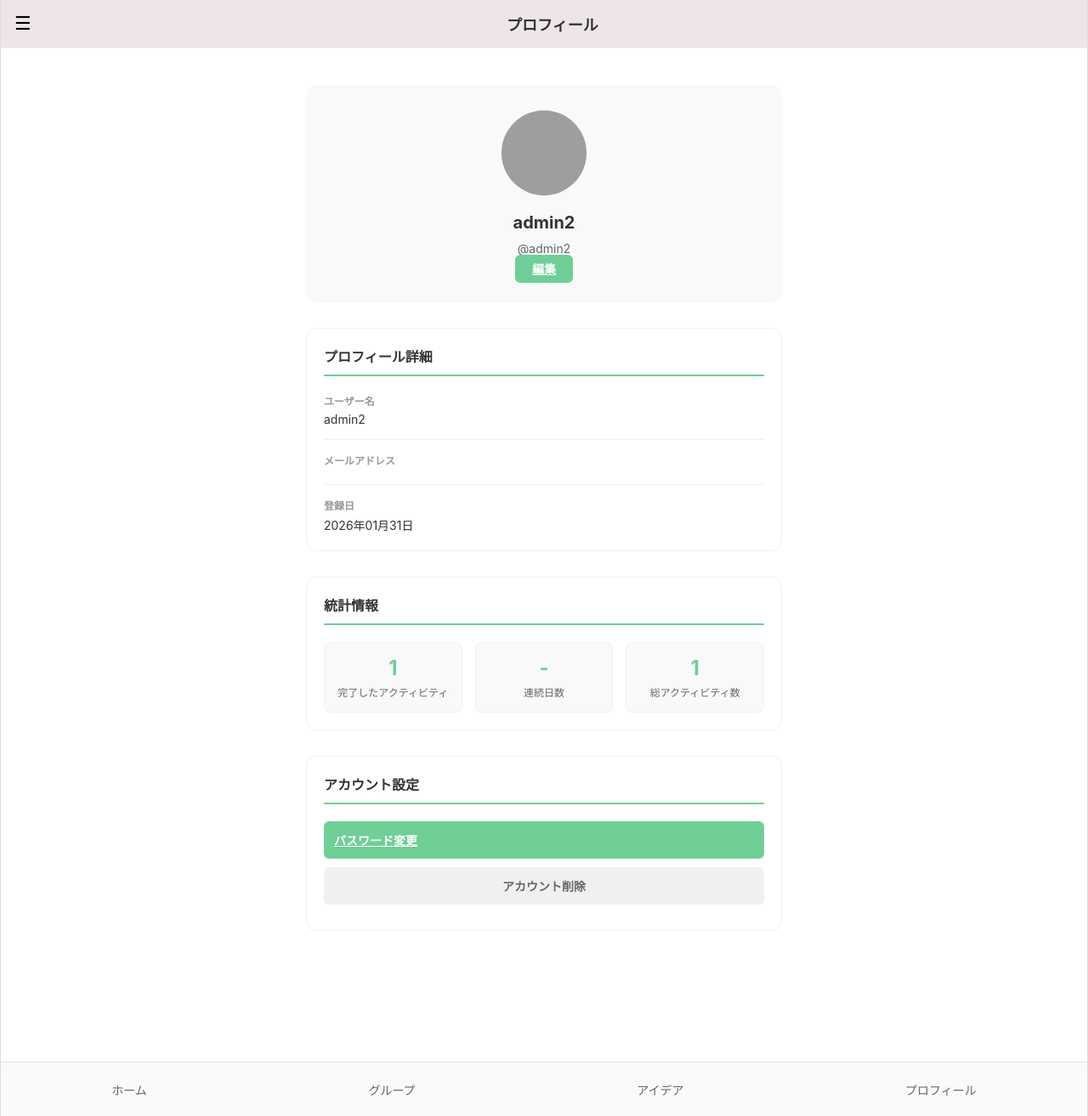
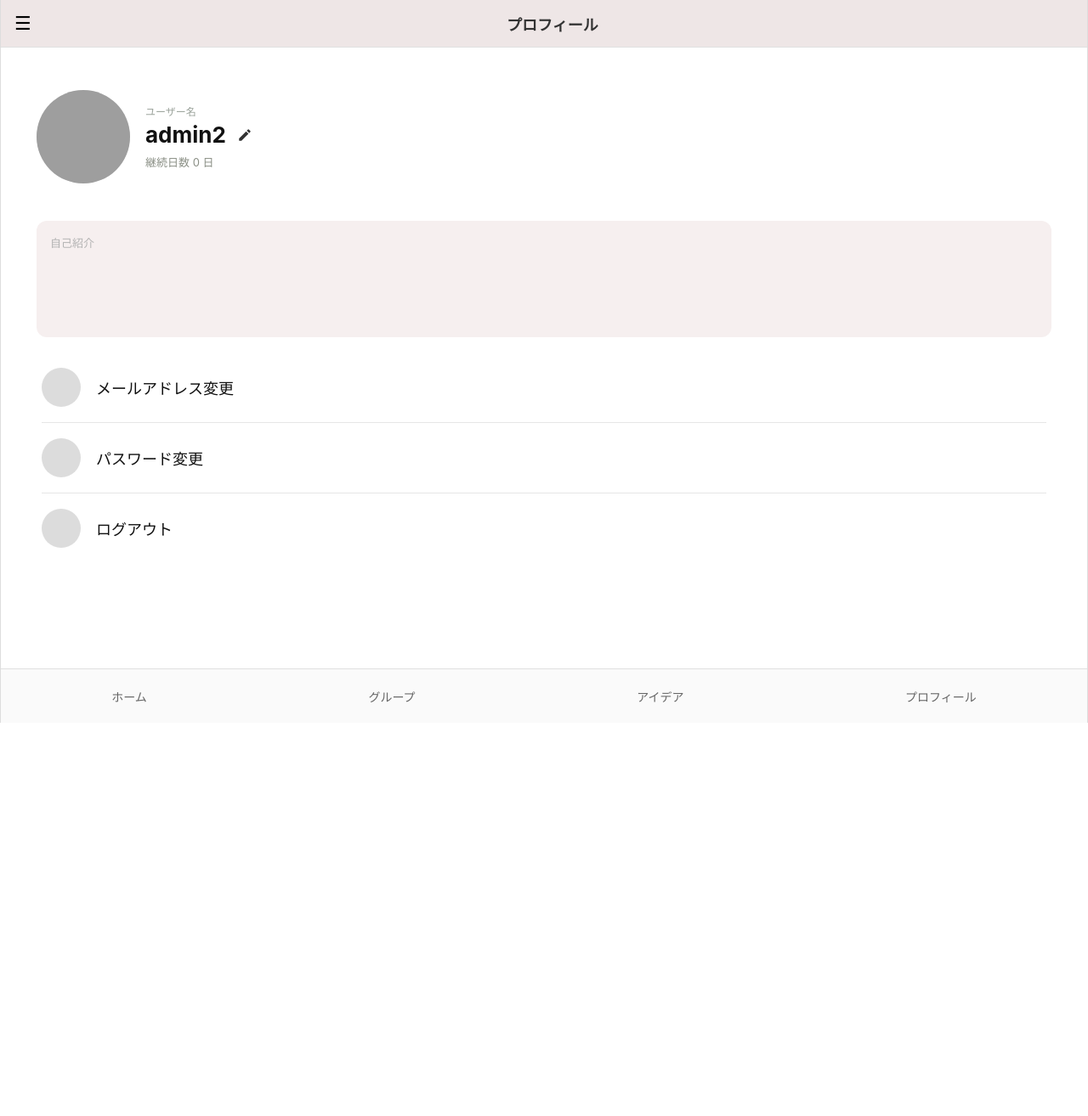
Before and after one commit to Takapass/TECH-JAM-RAIZAP, a Django app: page /profile/ in a window 1280 px wide. Shown: the whole page at 85% size. After the commit the page ends 851 px from the top, so only its background shows below. Run offline with Django 5.2, Linux system fonts and the light colour scheme; a user stored in the database is signed in; tables that the repository leaves empty hold one stand-in row (values such as "Sample post"); grey boxes are pictures that could not be loaded.

Commit message:
plofileのレイアウトを調整

```diff
--- /dev/null
+++ b/activities/static/activities/profile.css
@@ -0,0 +1,153 @@
+/* Profile page styles (scoped to avoid conflicts with base.css) */
+.profile-container.new-layout {
+    padding: 0 18px 100px;
+}
+
+.profile-top {
+    display: flex;
+    align-items: center;
+    gap: 18px;
+    padding: 26px 0;
+}
+
+.avatar-col {
+    width: 110px;
+    flex: 0 0 110px;
+}
+
+.avatar-circle {
+    width: 110px;
+    height: 110px;
+    border-radius: 50%;
+    background: #e6e6e6;
+    display: flex;
+    align-items: center;
+    justify-content: center;
+    overflow: hidden;
+}
+
+.avatar-circle img {
+    width: 100%;
+    height: 100%;
+    object-fit: cover;
+}
+
+.info-col {
+    flex: 1;
+}
+
+.label-small {
+    color: #9aa29a;
+    font-size: 12px;
+    margin-bottom: 6px;
+}
+
+.big-name {
+    margin: 0;
+    font-size: 26px;
+    color: #111;
+    font-weight: 700;
+    display: inline-block;
+}
+
+.name-row {
+    display: flex;
+    align-items: center;
+    gap: 8px;
+}
+
+.icon-edit {
+    display: inline-flex;
+    align-items: center;
+    justify-content: center;
+    width: 28px;
+    height: 28px;
+    border-radius: 14px;
+    background: transparent;
+    text-decoration: none;
+}
+
+.streak {
+    color: #8a8f85;
+    margin-top: 8px;
+    font-size: 13px;
+}
+
+.bio-box {
+    background: #f6efef;
+    border-radius: 12px;
+    padding: 16px;
+    margin: 18px 0;
+}
+
+.bio-label {
+    color: #b3b3b3;
+    font-size: 13px;
+    margin-bottom: 8px;
+}
+
+.bio-area {
+    min-height: 78px;
+    background: transparent;
+    color: #333;
+}
+
+.settings-list {
+    background: transparent;
+}
+
+.settings-item {
+    display: flex;
+    align-items: center;
+    gap: 18px;
+    padding: 18px 6px;
+    text-decoration: none;
+    color: #111;
+}
+
+.item-icon {
+    width: 46px;
+    height: 46px;
+    border-radius: 50%;
+    background: #dcdcdc;
+    flex: 0 0 46px;
+}
+
+.item-text {
+    font-size: 18px;
+}
+
+.divider {
+    height: 1px;
+    background: #e6e6e6;
+    margin: 0 6px;
+}
+
+/* small screens */
+@media (max-width:420px) {
+    .big-name {
+        font-size: 22px
+    }
+
+    .avatar-col {
+        width: 90px
+    }
+
+    .avatar-circle {
+        width: 90px;
+        height: 90px
+    }
+}
+
+/* Namespaced selectors to minimize conflicts with base.css */
+.profile-container.new-layout .big-name {
+    line-height: 1;
+}
+
+.profile-container.new-layout .settings-item {
+    background: transparent;
+}
+
+.profile-container.new-layout .bio-box {
+    box-shadow: none;
+}
--- a/activities/templates/activities/profile.html
+++ b/activities/templates/activities/profile.html
@@ -1,375 +1,84 @@
 {% extends 'activities/base.html' %}
 {% load static %}
 
-{% block title %}プロフィール - TECH JAM RAIZAP{% endblock %}
+{% block title %}プロフィール{% endblock %}
 {% block page_title %}プロフィール{% endblock %}
 {% block hamburger_title %}プロフィール{% endblock %}
 
 {% block content %}
-<div class="profile-container">
-    <!-- プロフィールヘッダー -->
-    <div class="profile-header">
-        <div class="profile-avatar-large">
-            <img src="{% static 'activities/default-avatar.png' %}" alt="プロフィール画像">
+<link rel="stylesheet" href="{% static 'activities/profile.css' %}">
+<div class="profile-container new-layout">
+    <div class="profile-top">
+        <div class="avatar-col">
+            <div class="avatar-circle">
+                <img src="{% static 'activities/default-avatar.png' %}" alt="avatar">
             </div>
-        <div class="profile-info">
-            <h2 class="profile-name">
-                {% if user.first_name or user.last_name %}
-                {{ user.first_name }} {{ user.last_name }}
-                {% else %}
-                {{ user.username }}
-                {% endif %}
-            </h2>
-            <p class="profile-username">@{{ user.username }}</p>
-            <p class="profile-email">{{ user.email }}</p>
         </div>
-        <a href="#" class="edit-btn">編集</a>
+        <div class="info-col">
+            <div class="label-small">ユーザー名</div>
+            <div class="name-row">
+                <h1 class="big-name">{% if user.first_name or user.last_name %}{{ user.first_name }} {{ user.last_name
+                    }}{% else %}{{ user.username }}{% endif %}</h1>
+                <a href="#" class="icon-edit" aria-label="編集">
+                    <svg width="18" height="18" viewBox="0 0 24 24" fill="none" xmlns="http://www.w3.org/2000/svg">
+                        <path
+                            d="M3 17.25V21h3.75L17.81 9.94l-3.75-3.75L3 17.25zM20.71 7.04a1.003 1.003 0 0 0 0-1.42l-2.34-2.34a1.003 1.003 0 0 0-1.42 0l-1.83 1.83 3.75 3.75 1.84-1.82z"
+                            fill="#333" />
+                    </svg>
+                </a>
             </div>
-
-    <!-- プロフィール詳細 -->
-    <div class="profile-section">
-        <h3 class="section-title">プロフィール詳細</h3>
-
-        <div class="profile-item">
-            <label>ユーザー名</label>
-            <p>{{ user.username }}</p>
-        </div>
-
-        <div class="profile-item">
-            <label>メールアドレス</label>
-            <p>{{ user.email }}</p>
-        </div>
-
-        <div class="profile-item">
-            <label>登録日</label>
-            <p>{{ user.date_joined|date:"Y年m月d日" }}</p>
+            <div class="streak">継続日数 {{ streak_days }} 日</div>
         </div>
     </div>
 
-    <!-- 統計情報 -->
-    <div class="profile-section">
-        <h3 class="section-title">統計情報</h3>
-
-        <div class="stats-grid">
-            <div class="stat-card">
-                <p class="stat-number">{{ completed_count }}</p>
-                <p class="stat-label">完了したアクティビティ</p>
-            </div>
-            <div class="stat-card">
-                <p class="stat-number">-</p>
-                <p class="stat-label">連続日数</p>
-            </div>
-            <div class="stat-card">
-                <p class="stat-number">{{ total_activities }}</p>
-                <p class="stat-label">総アクティビティ数</p>
-            </div>
-        </div>
+    <div class="bio-box">
+        <div class="bio-label">自己紹介</div>
+        <div class="bio-area">{{ user.profile.bio|default_if_none:"" }}</div>
     </div>
 
-    <!-- アクション -->
-    <div class="profile-section">
-        <h3 class="section-title">アカウント設定</h3>
-
-        <a href="#" class="action-btn change-password-btn">パスワード変更</a>
-        <button class="action-btn delete-account-btn" onclick="confirmDelete()">アカウント削除</button>
-    </div>
+    <div class="settings-list">
+        <a href="#" class="settings-item email-change">
+            <span class="item-icon"></span>
+            <span class="item-text">メールアドレス変更</span>
+        </a>
+        <div class="divider"></div>
+        <a href="#" class="settings-item change-password">
+            <span class="item-icon"></span>
+            <span class="item-text">パスワード変更</span>
+        </a>
+        <div class="divider"></div>
+        <a href="{% url 'login' %}" class="settings-item logout-link">
+            <span class="item-icon"></span>
+            <span class="item-text">ログアウト</span>
+        </a>
     </div>
 
-<!-- モーダルダイアログ -->
-<div id="deleteModal" class="modal">
-    <div class="modal-content">
-        <h3>アカウント削除</h3>
-        <p>本当にアカウントを削除しますか？この操作は取り消せません。</p>
-        <div class="modal-actions">
-            <button class="btn-cancel" onclick="closeDeleteModal()">キャンセル</button>
-            <button class="btn-confirm" onclick="deleteAccount()">削除する</button>
-        </div>
-    </div>
 </div>
 
-<style>
-    .profile-container {
-        padding: 20px;
-        max-width: 600px;
-        margin: 0 auto;
-        padding-bottom: 100px;
-    }
-
-    .profile-header {
-        text-align: center;
-        padding: 30px 20px;
-        background: #f9f9f9;
-        border-radius: 12px;
-        margin-bottom: 30px;
-    }
-
-    .profile-avatar-large {
-        width: 100px;
-        height: 100px;
-        border-radius: 50%;
-        background: #ddd;
-        margin: 0 auto 20px;
-        overflow: hidden;
-        display: flex;
-        align-items: center;
-        justify-content: center;
-    }
-
-    .profile-avatar-large img {
-        width: 100%;
-        height: 100%;
-        object-fit: cover;
-    }
-
-    .profile-name {
-        font-size: 20px;
-        font-weight: bold;
-        margin: 10px 0;
-        color: #333;
-    }
-
-    .profile-username {
-        color: #666;
-        font-size: 14px;
-        margin: 5px 0;
-    }
-
-    .profile-email {
-        color: #999;
-        font-size: 12px;
-        margin: 5px 0;
-    }
-
-    .edit-btn {
-        margin-top: 15px;
-        padding: 8px 20px;
-        background: #6FCF97;
-        color: white;
-        border: none;
-        border-radius: 6px;
-        cursor: pointer;
-        font-size: 14px;
-        font-weight: 600;
-    }
-
-    .edit-btn:hover {
-        background: #5ab882;
-    }
-
-    .profile-section {
-        margin-bottom: 30px;
-        background: white;
-        padding: 20px;
-        border-radius: 12px;
-        border: 1px solid #f0f0f0;
-    }
-
-    .section-title {
-        font-size: 16px;
-        font-weight: bold;
-        color: #333;
-        margin-bottom: 20px;
-        border-bottom: 2px solid #6FCF97;
-        padding-bottom: 10px;
-    }
-
-    .profile-item {
-        margin-bottom: 15px;
-        padding-bottom: 15px;
-        border-bottom: 1px solid #f0f0f0;
-    }
-
-    .profile-item:last-child {
-        border-bottom: none;
-        margin-bottom: 0;
-        padding-bottom: 0;
-    }
-
-    .profile-item label {
-        display: block;
-        font-size: 12px;
-        color: #999;
-        margin-bottom: 5px;
-        font-weight: 600;
-    }
-
-    .profile-item p {
-        font-size: 14px;
-        color: #333;
-        margin: 0;
-    }
-
-    .stats-grid {
-        display: grid;
-        grid-template-columns: 1fr 1fr 1fr;
-        gap: 15px;
-    }
-
-    .stat-card {
-        background: #f9f9f9;
-        padding: 15px;
-        border-radius: 8px;
-        text-align: center;
-        border: 1px solid #f0f0f0;
-    }
-
-    .stat-number {
-        font-size: 24px;
-        font-weight: bold;
-        color: #6FCF97;
-        margin: 0 0 5px 0;
-    }
-
-    .stat-label {
-        font-size: 12px;
-        color: #666;
-        margin: 0;
-    }
-
-    .action-btn {
-        display: block;
-        width: 100%;
-        padding: 12px;
-        margin-bottom: 10px;
-        border: none;
-        border-radius: 6px;
-        font-size: 14px;
-        font-weight: 600;
-        cursor: pointer;
-        transition: background 0.3s;
-    }
-
-    .change-password-btn {
-        background: #6FCF97;
-        color: white;
-    }
-
-    .change-password-btn:hover {
-        background: #5ab882;
-    }
-
-    .delete-account-btn {
-        background: #f0f0f0;
-        color: #666;
-    }
-
-    .delete-account-btn:hover {
-        background: #e0e0e0;
-    }
-
-    /* モーダルスタイル */
-    .modal {
-        display: none;
-        position: fixed;
-        z-index: 1000;
-        left: 0;
-        top: 0;
-        width: 100%;
-        height: 100%;
-        background-color: rgba(0, 0, 0, 0.5);
-    }
-
-    .modal-content {
-        background-color: white;
-        margin: 50% auto;
-        padding: 30px;
-        border-radius: 12px;
-        width: 80%;
-        max-width: 400px;
-        box-shadow: 0 4px 12px rgba(0, 0, 0, 0.3);
-        transform: translateY(-50%);
-    }
-
-    .modal-content h3 {
-        margin-top: 0;
-        font-size: 18px;
-        color: #333;
-    }
-
-    .modal-content p {
-        color: #666;
-        font-size: 14px;
-        margin-bottom: 20px;
-    }
-
-    .modal-actions {
-        display: flex;
-        gap: 10px;
-    }
-
-    .modal-actions button {
-        flex: 1;
-        padding: 12px;
-        border: none;
-        border-radius: 6px;
-        font-size: 14px;
-        font-weight: 600;
-        cursor: pointer;
-        transition: background 0.3s;
-    }
-
-    .btn-cancel {
-        background: #f0f0f0;
-        color: #666;
-    }
-
-    .btn-cancel:hover {
-        background: #e0e0e0;
-    }
-
-    .btn-confirm {
-        background: #ff6b6b;
-        color: white;
-    }
-
-    .btn-confirm:hover {
-        background: #ff5252;
-    }
-
-    @media (max-width: 600px) {
-        .profile-container {
-            padding: 15px;
-        }
-
-        .stats-grid {
-            grid-template-columns: 1fr;
-        }
-    }
-</style>
-
 <script>
-    // 編集ボタンがクリックされた時の処理
-    document.querySelector('.edit-btn').addEventListener('click', function (e) {
+    // 安全にイベントを登録（要素が存在する場合のみ）
+    const editIcon = document.querySelector('.icon-edit');
+    if (editIcon) {
+        editIcon.addEventListener('click', function (e) {
             e.preventDefault();
             alert('プロフィール編集機能は近日公開予定です');
         });
+    }
 
-    // 変更パスワードボタンの処理
-    document.querySelector('.change-password-btn').addEventListener('click', function (e) {
+    const changePassword = document.querySelector('.change-password');
+    if (changePassword) {
+        changePassword.addEventListener('click', function (e) {
             e.preventDefault();
             alert('パスワード変更機能は近日公開予定です');
         });
-
-    // アカウント削除モーダル
-    function confirmDelete() {
-        document.getElementById('deleteModal').style.display = 'block';
     }
 
-    function closeDeleteModal() {
-        document.getElementById('deleteModal').style.display = 'none';
+    const emailChange = document.querySelector('.email-change');
+    if (emailChange) {
+        emailChange.addEventListener('click', function (e) {
+            e.preventDefault();
+            alert('メールアドレス変更機能は近日公開予定です');
+        });
     }
-
-    function deleteAccount() {
-        alert('アカウント削除は近日公開予定です');
-        closeDeleteModal();
-    }
-
-    // モーダル外クリックで閉じる
-    window.onclick = function (event) {
-        const modal = document.getElementById('deleteModal');
-        if (event.target == modal) {
-            modal.style.display = 'none';
-        }
-    };
 </script>
 {% endblock %}
--- a/activities/views.py
+++ b/activities/views.py
@@ -92,6 +92,8 @@ def profile_view(request):
     context = {
         "user": user,
         "completed_count": completed_count,
-        "total_activities": total_activities,
+        'total_activities': total_activities,
+        # 当面は0を返す。将来的にユーザーの連続日数ロジックに置き換える
+        'streak_days': 0,
     }
     return render(request, "activities/profile.html", context)
```
Also changed, not shown: db.sqlite3. Lines whose indentation alone changed are shown as unchanged.
